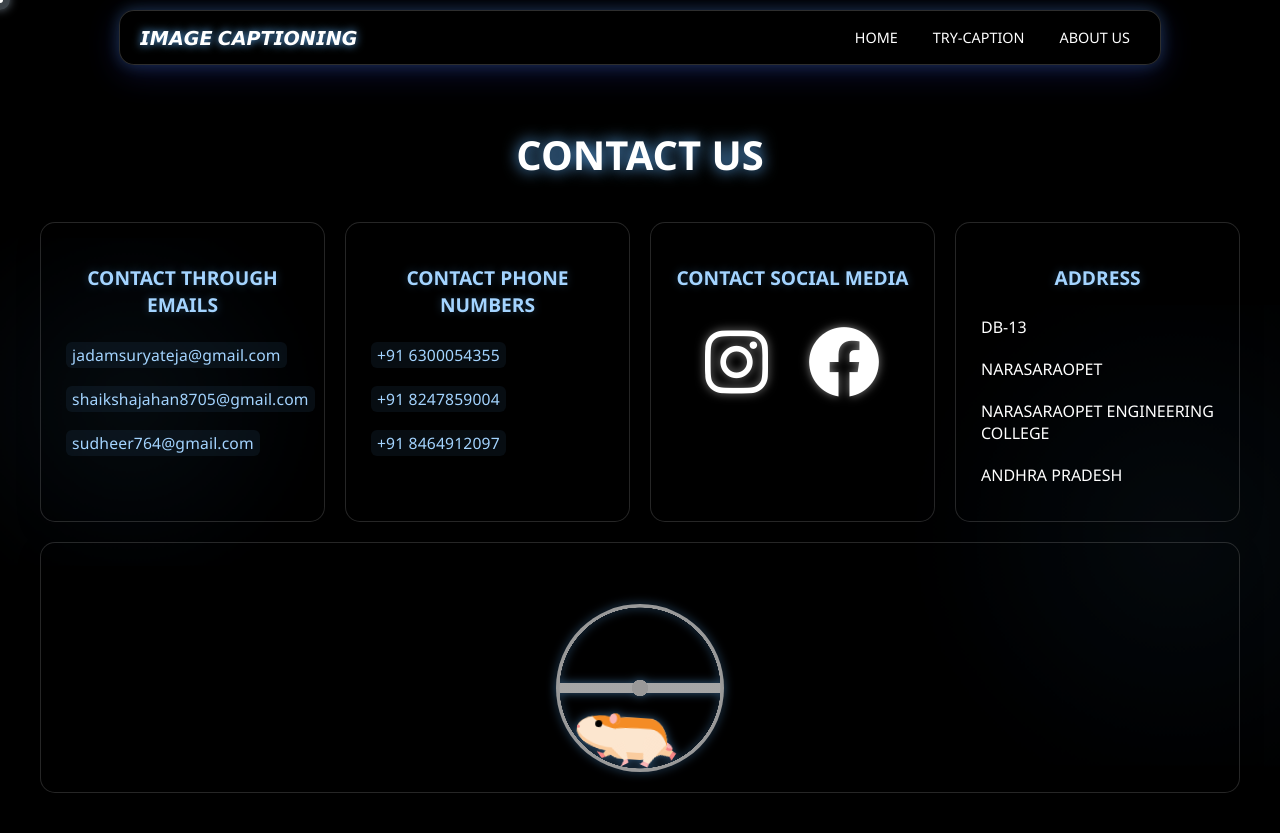
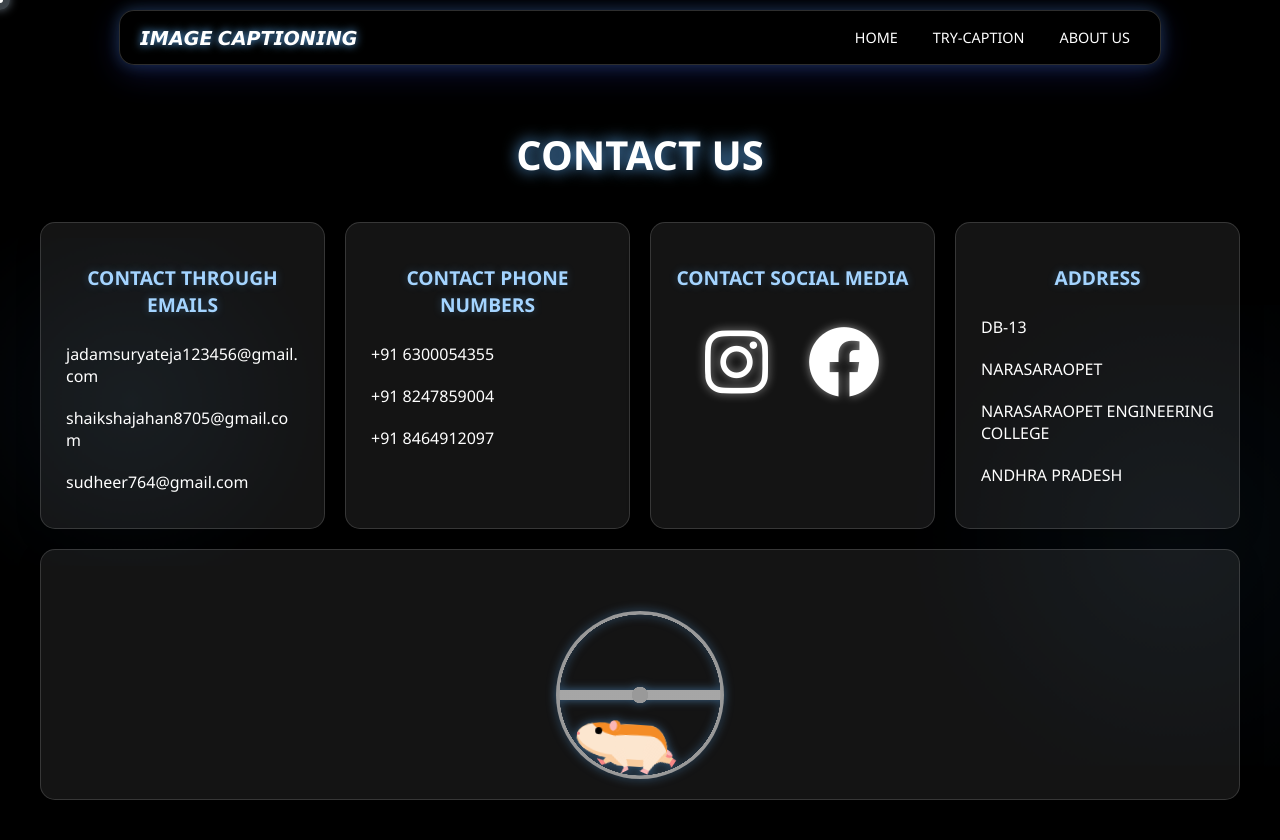
Before and after one commit to jadamsuryateja/DEEPLERNING, a plain HTML site: page contact.html in a window 1280 px wide. Drawn offline with Linux system fonts and the light colour scheme.

Commit message:
contact.html

```diff
--- a/contact.html
+++ b/contact.html
@@ -12,38 +12,10 @@
       --text-color: #ffffff;
       --text-secondary: #dddddd;
       --bg-gradient: linear-gradient(to right, #000000, #000000);
-      --card-bg: rgba(0, 0, 0, 0.08);
+      --card-bg: rgba(255, 255, 255, 0.08);
       --card-border: rgba(255, 255, 255, 0.15);
     }
-/* Hide scrollbar but maintain scroll functionality */
-* {
-    /* For Chrome, Safari, and newer versions of Edge */
-    scrollbar-width: none; /* For Firefox */
-    -ms-overflow-style: none; /* For Internet Explorer and Edge */
-}
 
-/* For Chrome, Safari, and newer versions of Edge */
-*::-webkit-scrollbar {
-    display: none;
-}
-
-/* Ensure content still scrolls smoothly */
-html {
-    scroll-behavior: smooth;
-}
-
-/* Maintain overflow scroll functionality */
-body {
-    overflow-y: scroll;
-    scrollbar-width: none;
-    -ms-overflow-style: none;
-}
-
-/* Hide scrollbar in webkit browsers */
-body::-webkit-scrollbar {
-    width: 0;
-    height: 0;
-}
     /* Loading Overlay */
     .page-overlay {
       position: fixed;
@@ -200,22 +172,11 @@ body::-webkit-scrollbar {
       border-radius: 8px;
     }
 
-     nav ul li:hover a {
-      color: #fff;
-      background: rgba(74, 144, 226, 0.18);
-      box-shadow:
-        0 0 24px 8px rgba(74, 144, 226, 0.7),
-        0 0 40px 12px rgba(120, 134, 146, 0.25);
-      backdrop-filter: blur(8px);
-      text-shadow:
-        0 0 12px #4a90e2,
-        0 0 32px #a4d4ff;
-      transform: scale(1.08);
-      transition:
-        background 0.3s,
-        box-shadow 0.3s,
-        text-shadow 0.3s,
-        transform 0.2s;
+    nav ul li:hover a {
+      color: var(--primary-color);
+      background: rgba(164, 212, 255, 0.1);
+      text-shadow: 0 0 8px var(--glow-color);
+      box-shadow: 0 0 10px rgba(100, 181, 255, 0.3);
     }
 
     /* Modern Hamburger Menu */
@@ -461,46 +422,13 @@ body::-webkit-scrollbar {
       word-break: break-word;
     }
 
-    .contact-info a {
-  display: inline;
-  color: #a4d4ff;
-  font-weight: 500;
-  font-size: 0.98rem;      /* Reduced font size */
-  text-decoration: none;
-  padding: 2px 6px;        /* Less padding */
-  border-radius: 6px;
-  background: rgba(100, 181, 255, 0.07);
-  box-shadow: none;
-  transition:
-    background 0.2s,
-    color 0.2s,
-    box-shadow 0.2s,
-    transform 0.15s;
-  position: relative;
-  letter-spacing: 0.01em;
-  white-space: nowrap;     /* Prevent line break */
-  overflow: hidden;
-  text-overflow: ellipsis;
-  max-width: 100%;
-  vertical-align: middle;
-}
+    .contact-info:hover {
+      text-shadow: 0 0 10px rgba(255, 255, 255, 0.8);
+      transform: scale(1.02);
+      background: rgba(255, 255, 255, 0.05);
+      box-shadow: 0 0 10px rgba(255, 255, 255, 0.2);
+    }
 
-.contact-info a:hover,
-.contact-info a:focus {
-  background: rgba(100, 181, 255, 0.18);
-  color: #fff;
-  box-shadow: 0 0 18px 2px #64b5ff, 0 0 8px #a4d4ff;
-  text-shadow: 0 0 8px #a4d4ff;
-  transform: scale(1.07);
-  outline: none;
-}
-
-.contact-info a:active {
-  background: rgba(231, 76, 60, 0.18);
-  color: #fff;
-  box-shadow: 0 0 12px 2px #e74c3c;
-  transform: scale(0.97);
-}
     .social-icons {
       display: flex;
       justify-content: center;
@@ -930,10 +858,6 @@ body::-webkit-scrollbar {
         font-size: 8px;
       }
     }
-
-    body, html {
-  cursor: none !important;
-}
   </style>
 </head>
 <body>
@@ -967,28 +891,16 @@ body::-webkit-scrollbar {
     <div class="container">
       <div class="item">
         <h2 class="contact-title">CONTACT THROUGH EMAILS</h2>
-        <div class="contact-info">
-          <a href="mailto:jadamsuryateja@gmail.com">jadamsuryateja@gmail.com</a>
-        </div>
-        <div class="contact-info">
-          <a href="mailto:shaikshajahan8705@gmail.com">shaikshajahan8705@gmail.com</a>
-        </div>
-        <div class="contact-info">
-          <a href="mailto:sudheer764@gmail.com">sudheer764@gmail.com</a>
-        </div>
+        <div class="contact-info">jadamsuryateja123456@gmail.com</div>
+        <div class="contact-info">shaikshajahan8705@gmail.com</div>
+        <div class="contact-info">sudheer764@gmail.com</div>
       </div>
 
       <div class="item">
         <h2 class="contact-title">CONTACT PHONE NUMBERS</h2>
-        <div class="contact-info">
-          <a href="tel:+916300054355">+91 6300054355</a>
-        </div>
-        <div class="contact-info">
-          <a href="tel:+918247859004">+91 8247859004</a>
-        </div>
-        <div class="contact-info">
-          <a href="tel:+918464912097">+91 8464912097</a>
-        </div>
+        <div class="contact-info">+91 6300054355</div>
+        <div class="contact-info">+91 8247859004</div>
+        <div class="contact-info">+91 8464912097</div>
       </div>
 
       <div class="item">
```
